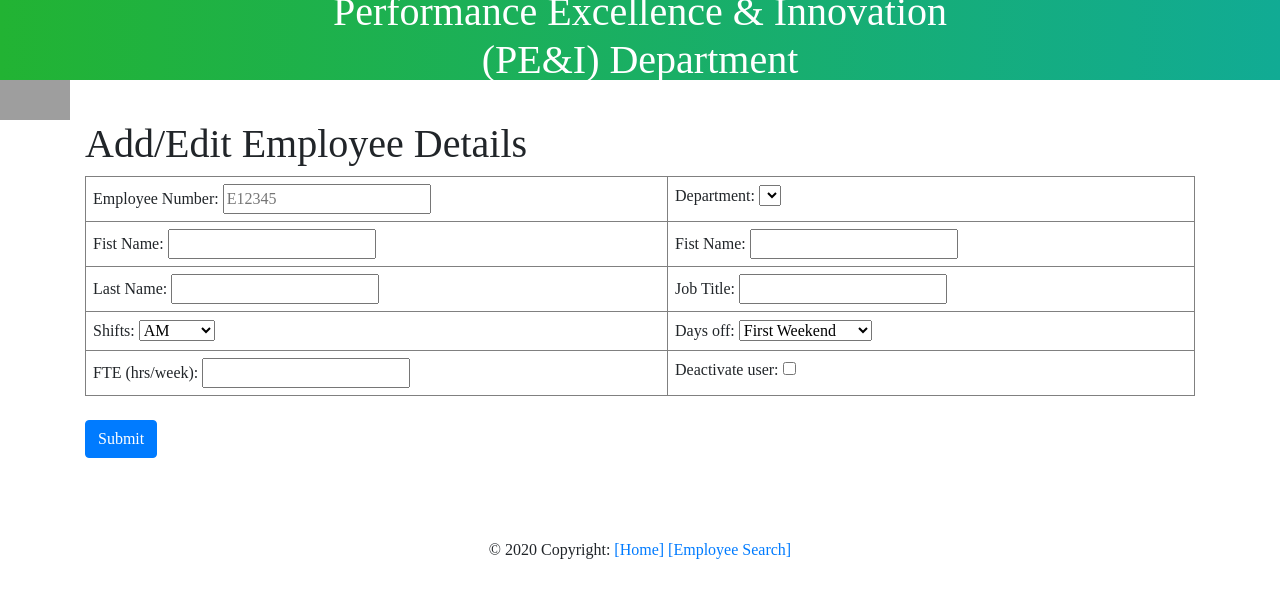
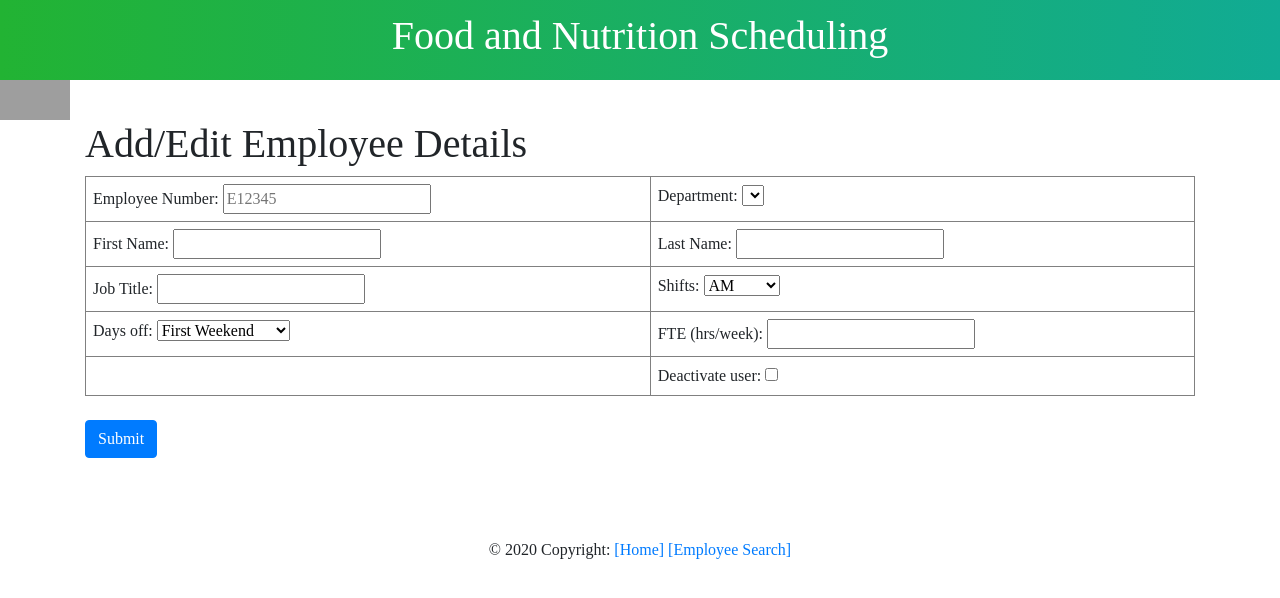
Before and after one commit to bensonmat8/EmpTime, a Flask app: page /employee in a window 1280 px wide. Shown: the top 598 px of the page. Run offline with Flask 3, Linux system fonts and the light colour scheme; lists and menus that the app fills with data are empty; parts of the project's set-up code (start-up, migrations or seed data) failed here and were passed over; some libraries are stand-ins or nearby versions; grey boxes are pictures that could not be loaded.

Commit message:
Update the design of Employee setting page

```diff
--- a/app.py
+++ b/app.py
@@ -151,3 +151,8 @@ def vac_del(vac_id):
         del_ind = 'checked=checked'
     return render_template("EmployeePage.html", dept=dept, submit='hidden',
                            update=None, dt=dt, del_ind=del_ind, vac=vac)
+
+@app.route('/ScheduleSetting')
+def schedule_setting():
+
+    return render_template('ScheduleSetting.html')
--- a/templates/EmployeePage.html
+++ b/templates/EmployeePage.html
@@ -5,24 +5,10 @@ Add/Edit Employee Details
 {% endblock %}
 
 {% block body %}
-<style type="text/css">
-    .grid {
-            background-color: grey;
-            display: grid;
-            padding: 1px;
-            grid-column-gap: 1px;
-            grid-row-gap: 1px;
-            grid-template-columns: auto auto;
-        }
-        .grid-item {
-            background-color: white;
-            padding: 7px;
-            text-align: left;
-        }
-</style>
+
 <div class="form-group">
     <form action="{{url_for('emp_submit')}}" method="post">
-        <div class="grid">
+        <div class="form-grid">
             <div class="grid-item">
                 Employee Number: <input type="text" name="e_num" placeholder="E12345" value="{{dt.emp_id}}" required>
             </div>
@@ -34,10 +20,7 @@ Add/Edit Employee Details
                         </select>
             </div>
             <div class="grid-item">
-                Fist Name: <input type="text" name="first" value="{{dt.first_name}}" required>
-            </div>
-            <div class="grid-item">
-                Fist Name: <input type="text" name="first" value="{{dt.first_name}}" required>
+                First Name: <input type="text" name="first" value="{{dt.first_name}}" required>
             </div>
             <div class="grid-item">
                Last Name: <input type="text" name="last" value="{{dt.last_name}}" required>
@@ -61,6 +44,9 @@ Add/Edit Employee Details
             </div>
             <div class="grid-item">
                 FTE (hrs/week): <input type="number" name="fte" value="{{dt.fte}}" required>
+            </div>
+            <div class="grid-item">
+
             </div>
             <div class="grid-item">
                 Deactivate user: <input type="checkbox" name="del_ind" {{del_ind}}>
--- a/templates/hello.html
+++ b/templates/hello.html
@@ -11,6 +11,7 @@ Employee Scheduling App
 <ul>
     <li><a href="{{ url_for('employee') }}">Click Here</a> to add a new employee</li>
     <li><a href="{{ url_for('EmpSearch') }}">Click Here</a> to search for employees</li>
+    <li><a href="{{url_for('schedule_setting')}}">Click Here</a> to update schedule settings</li>
     <li><a href="{{url_for('schedule')}}">Click Here</a> for schedule</li>
 </ul>
 
--- a/templates/layout.html
+++ b/templates/layout.html
@@ -26,12 +26,26 @@
             transform: translate(-50%, -50%);
             color: white
         }
+        .form-grid {
+            background-color: grey;
+            display: grid;
+            padding: 1px;
+            grid-column-gap: 1px;
+            grid-row-gap: 1px;
+            grid-template-columns: auto auto;
+        }
+        .grid-item {
+            background-color: white;
+            padding: 7px;
+            text-align: left;
+        }
+
     </style>
 </head>
 <body>
     <div class="header_">
         <div class="header-text">
-                <h1>Performance Excellence & Innovation (PE&I) Department</h1>
+                <h1>Food and Nutrition Scheduling</h1>
         </div>
     </div>
     <div><img src="https://www.rxrefill4u.com/uhs/images/uhslogo.jpg" height="40" width="70"></div>
```
Also changed, not shown: models.py (+11 -0 lines), templates/ScheduleSetting.html (+10 -5 lines).
